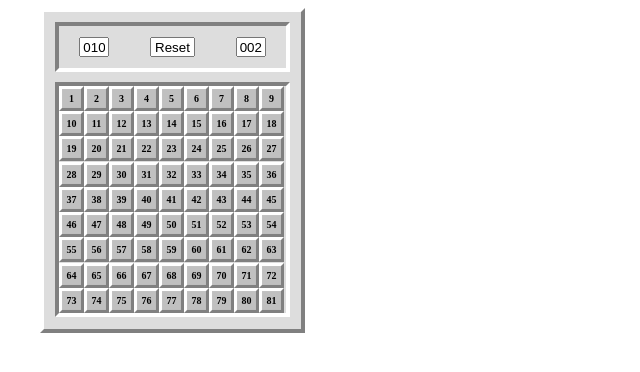
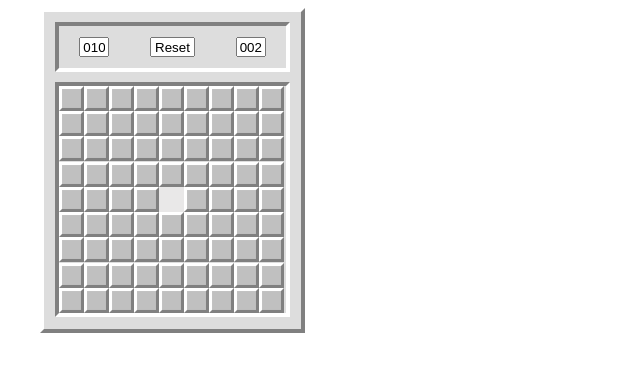
Before and after one commit to AndreiTrushnikov/js-studying__miner, a plain HTML site: page src/index.html in a window 1280 px wide. Both pictures are taken after a click on the element 172 px from the left and 199 px from the top of the page. Shown: the whole page, without its empty margins (0-640 px from the left). Drawn offline with nearby package versions, Linux system fonts and the light colour scheme.

Commit message:
Промежуточные изменения

```diff
--- a/src/css/style.css
+++ b/src/css/style.css
@@ -54,7 +54,8 @@
     border-bottom: 4px solid #fff;
 }
 .miner-cell {
-    font-size: 10px;
+    font-size: 14px;
+    color: blue;
     width: 25px;
     height: 25px;
     background-image: url('/src/img/closed.svg');
@@ -65,14 +66,15 @@
     font-weight: 700;
     text-align: center;
 }
-.miner-cell--free {
-    background-color: #fff;
-    border: 1px solid rgb(211, 211, 211);
-}
 .miner-cell--bomb {
     background-image: url('/src/img/flag.png');
     background-size: contain;
-    background-color: #fff;
+    background-color: rgb(233, 232, 232);
+}
+.miner-cell--free {
+    background-image: none;
+    background-color: rgb(233, 232, 232);
+    border: 1px solid rgb(233, 232, 232);
 }
 .miner-cell--error {
     background-image: none;
--- a/src/index.html
+++ b/src/index.html
@@ -16,87 +16,87 @@
                     <input class="miner-header__btn" readonly type="text" id="timer" value="000">
                 </div>
                 <div class="miner-body" id="miner-body">
-                    <div class="miner-cell" data-x="1" data-y="1" data-id="1">1</div>
-                    <div class="miner-cell" data-x="2" data-y="1" data-id="2">2</div>
-                    <div class="miner-cell" data-x="3" data-y="1" data-id="3">3</div>
-                    <div class="miner-cell" data-x="4" data-y="1" data-id="4">4</div>
-                    <div class="miner-cell" data-x="5" data-y="1" data-id="5">5</div>
-                    <div class="miner-cell" data-x="6" data-y="1" data-id="6">6</div>
-                    <div class="miner-cell" data-x="7" data-y="1" data-id="7">7</div>
-                    <div class="miner-cell" data-x="8" data-y="1" data-id="8">8</div>
-                    <div class="miner-cell" data-x="9" data-y="1" data-id="9">9</div>
-                    <div class="miner-cell" data-x="1" data-y="2" data-id="10">10</div>
-                    <div class="miner-cell" data-x="2" data-y="2" data-id="11">11</div>
-                    <div class="miner-cell" data-x="3" data-y="2" data-id="12">12</div>
-                    <div class="miner-cell" data-x="4" data-y="2" data-id="13">13</div>
-                    <div class="miner-cell" data-x="5" data-y="2" data-id="14">14</div>
-                    <div class="miner-cell" data-x="6" data-y="2" data-id="15">15</div>
-                    <div class="miner-cell" data-x="7" data-y="2" data-id="16">16</div>
-                    <div class="miner-cell" data-x="8" data-y="2" data-id="17">17</div>
-                    <div class="miner-cell" data-x="9" data-y="2" data-id="18">18</div>
-                    <div class="miner-cell" data-x="1" data-y="3" data-id="19">19</div>
-                    <div class="miner-cell" data-x="2" data-y="3" data-id="20">20</div>
-                    <div class="miner-cell" data-x="3" data-y="3" data-id="21">21</div>
-                    <div class="miner-cell" data-x="4" data-y="3" data-id="22">22</div>
-                    <div class="miner-cell" data-x="5" data-y="3" data-id="23">23</div>
-                    <div class="miner-cell" data-x="6" data-y="3" data-id="24">24</div>
-                    <div class="miner-cell" data-x="7" data-y="3" data-id="25">25</div>
-                    <div class="miner-cell" data-x="8" data-y="3" data-id="26">26</div>
-                    <div class="miner-cell" data-x="9" data-y="3" data-id="27">27</div>
-                    <div class="miner-cell" data-x="1" data-y="4" data-id="28">28</div>
-                    <div class="miner-cell" data-x="2" data-y="4" data-id="29">29</div>
-                    <div class="miner-cell" data-x="3" data-y="4" data-id="30">30</div>
-                    <div class="miner-cell" data-x="4" data-y="4" data-id="31">31</div>
-                    <div class="miner-cell" data-x="5" data-y="4" data-id="32">32</div>
-                    <div class="miner-cell" data-x="6" data-y="4" data-id="33">33</div>
-                    <div class="miner-cell" data-x="7" data-y="4" data-id="34">34</div>
-                    <div class="miner-cell" data-x="8" data-y="4" data-id="35">35</div>
-                    <div class="miner-cell" data-x="9" data-y="4" data-id="36">36</div>
-                    <div class="miner-cell" data-x="1" data-y="5" data-id="37">37</div>
-                    <div class="miner-cell" data-x="2" data-y="5" data-id="38">38</div>
-                    <div class="miner-cell" data-x="3" data-y="5" data-id="39">39</div>
-                    <div class="miner-cell" data-x="4" data-y="5" data-id="40">40</div>
-                    <div class="miner-cell" data-x="5" data-y="5" data-id="41">41</div>
-                    <div class="miner-cell" data-x="6" data-y="5" data-id="42">42</div>
-                    <div class="miner-cell" data-x="7" data-y="5" data-id="43">43</div>
-                    <div class="miner-cell" data-x="8" data-y="5" data-id="44">44</div>
-                    <div class="miner-cell" data-x="9" data-y="5" data-id="45">45</div>
-                    <div class="miner-cell" data-x="1" data-y="6" data-id="46">46</div>
-                    <div class="miner-cell" data-x="2" data-y="6" data-id="47">47</div>
-                    <div class="miner-cell" data-x="3" data-y="6" data-id="48">48</div>
-                    <div class="miner-cell" data-x="4" data-y="6" data-id="49">49</div>
-                    <div class="miner-cell" data-x="5" data-y="6" data-id="50">50</div>
-                    <div class="miner-cell" data-x="6" data-y="6" data-id="51">51</div>
-                    <div class="miner-cell" data-x="7" data-y="6" data-id="52">52</div>
-                    <div class="miner-cell" data-x="8" data-y="6" data-id="53">53</div>
-                    <div class="miner-cell" data-x="9" data-y="6" data-id="54">54</div>
-                    <div class="miner-cell" data-x="1" data-y="7" data-id="55">55</div>
-                    <div class="miner-cell" data-x="2" data-y="7" data-id="56">56</div>
-                    <div class="miner-cell" data-x="3" data-y="7" data-id="57">57</div>
-                    <div class="miner-cell" data-x="4" data-y="7" data-id="58">58</div>
-                    <div class="miner-cell" data-x="5" data-y="7" data-id="59">59</div>
-                    <div class="miner-cell" data-x="6" data-y="7" data-id="60">60</div>
-                    <div class="miner-cell" data-x="7" data-y="7" data-id="61">61</div>
-                    <div class="miner-cell" data-x="8" data-y="7" data-id="62">62</div>
-                    <div class="miner-cell" data-x="9" data-y="7" data-id="63">63</div>
-                    <div class="miner-cell" data-x="1" data-y="8" data-id="64">64</div>
-                    <div class="miner-cell" data-x="2" data-y="8" data-id="65">65</div>
-                    <div class="miner-cell" data-x="3" data-y="8" data-id="66">66</div>
-                    <div class="miner-cell" data-x="4" data-y="8" data-id="67">67</div>
-                    <div class="miner-cell" data-x="5" data-y="8" data-id="68">68</div>
-                    <div class="miner-cell" data-x="6" data-y="8" data-id="69">69</div>
-                    <div class="miner-cell" data-x="7" data-y="8" data-id="70">70</div>
-                    <div class="miner-cell" data-x="8" data-y="8" data-id="71">71</div>
-                    <div class="miner-cell" data-x="9" data-y="8" data-id="72">72</div>
-                    <div class="miner-cell" data-x="1" data-y="9" data-id="73">73</div>
-                    <div class="miner-cell" data-x="2" data-y="9" data-id="74">74</div>
-                    <div class="miner-cell" data-x="3" data-y="9" data-id="75">75</div>
-                    <div class="miner-cell" data-x="4" data-y="9" data-id="76">76</div>
-                    <div class="miner-cell" data-x="5" data-y="9" data-id="77">77</div>
-                    <div class="miner-cell" data-x="6" data-y="9" data-id="78">78</div>
-                    <div class="miner-cell" data-x="7" data-y="9" data-id="79">79</div>
-                    <div class="miner-cell" data-x="8" data-y="9" data-id="80">80</div>
-                    <div class="miner-cell" data-x="9" data-y="9" data-id="81">81</div>
+                    <div class="miner-cell" data-x="1" data-y="1" data-id="1"> </div>
+                    <div class="miner-cell" data-x="2" data-y="1" data-id="2"> </div>
+                    <div class="miner-cell" data-x="3" data-y="1" data-id="3"> </div>
+                    <div class="miner-cell" data-x="4" data-y="1" data-id="4"> </div>
+                    <div class="miner-cell" data-x="5" data-y="1" data-id="5"> </div>
+                    <div class="miner-cell" data-x="6" data-y="1" data-id="6"> </div>
+                    <div class="miner-cell" data-x="7" data-y="1" data-id="7"> </div>
+                    <div class="miner-cell" data-x="8" data-y="1" data-id="8"> </div>
+                    <div class="miner-cell" data-x="9" data-y="1" data-id="9"> </div>
+                    <div class="miner-cell" data-x="1" data-y="2" data-id="10"></div>
+                    <div class="miner-cell" data-x="2" data-y="2" data-id="11"></div>
+                    <div class="miner-cell" data-x="3" data-y="2" data-id="12"></div>
+                    <div class="miner-cell" data-x="4" data-y="2" data-id="13"></div>
+                    <div class="miner-cell" data-x="5" data-y="2" data-id="14"></div>
+                    <div class="miner-cell" data-x="6" data-y="2" data-id="15"></div>
+                    <div class="miner-cell" data-x="7" data-y="2" data-id="16"></div>
+                    <div class="miner-cell" data-x="8" data-y="2" data-id="17"></div>
+                    <div class="miner-cell" data-x="9" data-y="2" data-id="18"></div>
+                    <div class="miner-cell" data-x="1" data-y="3" data-id="19"></div>
+                    <div class="miner-cell" data-x="2" data-y="3" data-id="20"></div>
+                    <div class="miner-cell" data-x="3" data-y="3" data-id="21"></div>
+                    <div class="miner-cell" data-x="4" data-y="3" data-id="22"></div>
+                    <div class="miner-cell" data-x="5" data-y="3" data-id="23"></div>
+                    <div class="miner-cell" data-x="6" data-y="3" data-id="24"></div>
+                    <div class="miner-cell" data-x="7" data-y="3" data-id="25"></div>
+                    <div class="miner-cell" data-x="8" data-y="3" data-id="26"></div>
+                    <div class="miner-cell" data-x="9" data-y="3" data-id="27"></div>
+                    <div class="miner-cell" data-x="1" data-y="4" data-id="28"></div>
+                    <div class="miner-cell" data-x="2" data-y="4" data-id="29"></div>
+                    <div class="miner-cell" data-x="3" data-y="4" data-id="30"></div>
+                    <div class="miner-cell" data-x="4" data-y="4" data-id="31"></div>
+                    <div class="miner-cell" data-x="5" data-y="4" data-id="32"></div>
+                    <div class="miner-cell" data-x="6" data-y="4" data-id="33"></div>
+                    <div class="miner-cell" data-x="7" data-y="4" data-id="34"></div>
+                    <div class="miner-cell" data-x="8" data-y="4" data-id="35"></div>
+                    <div class="miner-cell" data-x="9" data-y="4" data-id="36"></div>
+                    <div class="miner-cell" data-x="1" data-y="5" data-id="37"></div>
+                    <div class="miner-cell" data-x="2" data-y="5" data-id="38"></div>
+                    <div class="miner-cell" data-x="3" data-y="5" data-id="39"></div>
+                    <div class="miner-cell" data-x="4" data-y="5" data-id="40"></div>
+                    <div class="miner-cell" data-x="5" data-y="5" data-id="41"></div>
+                    <div class="miner-cell" data-x="6" data-y="5" data-id="42"></div>
+                    <div class="miner-cell" data-x="7" data-y="5" data-id="43"></div>
+                    <div class="miner-cell" data-x="8" data-y="5" data-id="44"></div>
+                    <div class="miner-cell" data-x="9" data-y="5" data-id="45"></div>
+                    <div class="miner-cell" data-x="1" data-y="6" data-id="46"></div>
+                    <div class="miner-cell" data-x="2" data-y="6" data-id="47"></div>
+                    <div class="miner-cell" data-x="3" data-y="6" data-id="48"></div>
+                    <div class="miner-cell" data-x="4" data-y="6" data-id="49"></div>
+                    <div class="miner-cell" data-x="5" data-y="6" data-id="50"></div>
+                    <div class="miner-cell" data-x="6" data-y="6" data-id="51"></div>
+                    <div class="miner-cell" data-x="7" data-y="6" data-id="52"></div>
+                    <div class="miner-cell" data-x="8" data-y="6" data-id="53"></div>
+                    <div class="miner-cell" data-x="9" data-y="6" data-id="54"></div>
+                    <div class="miner-cell" data-x="1" data-y="7" data-id="55"></div>
+                    <div class="miner-cell" data-x="2" data-y="7" data-id="56"></div>
+                    <div class="miner-cell" data-x="3" data-y="7" data-id="57"></div>
+                    <div class="miner-cell" data-x="4" data-y="7" data-id="58"></div>
+                    <div class="miner-cell" data-x="5" data-y="7" data-id="59"></div>
+                    <div class="miner-cell" data-x="6" data-y="7" data-id="60"></div>
+                    <div class="miner-cell" data-x="7" data-y="7" data-id="61"></div>
+                    <div class="miner-cell" data-x="8" data-y="7" data-id="62"></div>
+                    <div class="miner-cell" data-x="9" data-y="7" data-id="63"></div>
+                    <div class="miner-cell" data-x="1" data-y="8" data-id="64"></div>
+                    <div class="miner-cell" data-x="2" data-y="8" data-id="65"></div>
+                    <div class="miner-cell" data-x="3" data-y="8" data-id="66"></div>
+                    <div class="miner-cell" data-x="4" data-y="8" data-id="67"></div>
+                    <div class="miner-cell" data-x="5" data-y="8" data-id="68"></div>
+                    <div class="miner-cell" data-x="6" data-y="8" data-id="69"></div>
+                    <div class="miner-cell" data-x="7" data-y="8" data-id="70"></div>
+                    <div class="miner-cell" data-x="8" data-y="8" data-id="71"></div>
+                    <div class="miner-cell" data-x="9" data-y="8" data-id="72"></div>
+                    <div class="miner-cell" data-x="1" data-y="9" data-id="73"></div>
+                    <div class="miner-cell" data-x="2" data-y="9" data-id="74"></div>
+                    <div class="miner-cell" data-x="3" data-y="9" data-id="75"></div>
+                    <div class="miner-cell" data-x="4" data-y="9" data-id="76"></div>
+                    <div class="miner-cell" data-x="5" data-y="9" data-id="77"></div>
+                    <div class="miner-cell" data-x="6" data-y="9" data-id="78"></div>
+                    <div class="miner-cell" data-x="7" data-y="9" data-id="79"></div>
+                    <div class="miner-cell" data-x="8" data-y="9" data-id="80"></div>
+                    <div class="miner-cell" data-x="9" data-y="9" data-id="81"></div>
                 </div>
             </div>
         </div>
--- a/src/js/script.js
+++ b/src/js/script.js
@@ -10,20 +10,20 @@ let tablo = document.querySelector('#tablo'); // Табло с оставшим
 let startReset = document.getElementById('reset'); // Кнопка начала-сброса
 let cellsBlock = document.getElementById('miner-body'); // Отец всех полей с возможными минами
 let cells = document.getElementsByClassName('miner-cell'); // Множество всех полей с возможными минами
-let arr = []; // Массив с ячейками, содержащими мины
+let arrWithRandomMines = []; // Массив с ячейками, содержащими мины
 let timer = document.getElementById("timer"); // Input с таймером
 let timerId; // ID таймера
 let tempRand;
 let minesObj = {}; // Объект для связи мин с ячейками, для их проверки
+let numberOfMines;
 
-const minesCount = 9; // Количество мин (Ставить на единицу меньше нужного)
+const minesCount = 10; // Количество мин
 const minCell = 1;     // от 1 ячейки
 const maxCell = 81;    // до 81 ячейки
+const maxX = 9;
+const maxY = 9;
 
 let tempMines = 0;
-
-console.log(arr);
-
 
 // Таймер в хедере
 function startTimer() {
@@ -38,19 +38,30 @@ function startTimer() {
     document.getElementById("timer").setAttribute('value',  timer.value);
 }
 
+// Если попался на мину
+function loser() {
+    timer.value = '000';
+    clearInterval(timerId);
+    startReset.value = 'Start';
+    arrWithRandomMines = [];
+    cellsBlock.classList.add('lose');
+}
+
 // Проверка на мину
-function checkMine(target, arr) {
+function checkMine(target, arrWithRandomMines) {
     let id = target.getAttribute('data-id');
 
     if (id == null) {
         return;
     }
 
-    for (var element in arr) {
+    for (var element in arrWithRandomMines) {
         // debugger
-        if (arr[element] == id ) {
+        if (arrWithRandomMines[element] == id ) {
             target.classList.add('miner-cell--error');
             console.log('Бабах! Ячейка с миной = ', id);
+            loser();
+            return;
         }
     }
 }
@@ -64,22 +75,20 @@ function randomMines(min, max, quantity) {
     // Проверка на то, чтобы не было одинаковых рандомных чисел
     function checkTheSameRand() {
         tempRand = Math.round(rand());
-        if (arr.includes(tempRand)) {
+        if (arrWithRandomMines.includes(tempRand)) {
             checkTheSameRand();
         }
         return tempRand;
     }
 
     for (let i=0; i<=quantity; i++) {
-        arr[i] = checkTheSameRand();
+        arrWithRandomMines[i] = checkTheSameRand();
     }
-    return arr;
+    return arrWithRandomMines;
 }
 
 // Проверка того, сколько осталось бомб (Нужна проверка для случаев победы или неправильно расположения мин)
 function checkNumberOfBombs() {
-    console.log(cells);
-
     for (let element in cells) {
         if (cells.hasOwnProperty(element)) {
            if (cells[element].classList.contains('miner-cell--bomb')) {
@@ -90,57 +99,159 @@ function checkNumberOfBombs() {
     }
     tempMines = 0;
 }
+
+// Создание общего объекта со всеми ячейками и минами
+function minesObjFn(arrWithRandomMines,maxX,maxY) {
+    let fullObj = {};
+    let x = 1;
+    let y = 1;
+    // console.log(arrWithRandomMines);
+
+    // создание пустого объекта ячеек
+    for (var i=1; i<=maxX*maxY; i++) {
+        fullObj[i] = {"x": x,"y":y, mine: false};
+        x++;
+        if (x == 10) {
+            y++;
+            x = 1;
+        }
+    }
+
+    // добавление мин
+    for (var el in fullObj) {
+        if (arrWithRandomMines.includes(parseInt(el))) {
+            fullObj[el].mine = true;
+        }
+    }
+
+    return fullObj;
+}
+
 // Проверки пустых ячеек
-// function checkCell(x,y) {
-//     if ((x == 1) && (y == 1)) {
+function checkCell(target, minesObj) {
+    console.log(minesObj);
 
-//     }
-// }
-//
-function minesObjFn(arr) {
-    console.log(arr);
+    let cell = target.getAttribute('data-id');
+    console.log(minesObj[cell]);
 
+    let x = minesObj[cell].x;
+    let y = minesObj[cell].y;
+    let count = 0;
+    let siblingsObj = {
+        1: {"x": x-1,"y":y-1,mine:'',id:'',isCheck: false},
+        2: {"x": x  ,"y":y-1,mine:'',id:'',isCheck: false},
+        3: {"x": x+1,"y":y-1,mine:'',id:'',isCheck: false},
+        4: {"x": x-1,"y":y  ,mine:'',id:'',isCheck: false},
+        5: {"x": x+1,"y":y  ,mine:'',id:'',isCheck: false},
+        6: {"x": x-1,"y":y+1,mine:'',id:'',isCheck: false},
+        7: {"x": x  ,"y":y+1,mine:'',id:'',isCheck: false},
+        8: {"x": x+1,"y":y+1,mine:'',id:'',isCheck: false}
+    };
+
+    console.log(siblingsObj);
+
+    // Собираем новый объект с соседями, с указателями на мину
+    for (let mineEl in minesObj) {
+        if (minesObj.hasOwnProperty(mineEl)) {
+            for (let newMineEl in siblingsObj) {
+                if (siblingsObj.hasOwnProperty(newMineEl)) {
+                    // Если есть мина в основном объекте, то добавляем id в новый объект
+                    console.log(minesObj[mineEl].mine);
+
+                    // if (minesObj[mineEl].mine == true) {
+                    //     siblingsObj[newMineEl].id = mineEl;
+                    // }
+                }
+            }
+        }
+    }
+
+
+    // debugger
+    target.classList.add('miner-cell--free');
+
+    // if (count == 0) {
+
+    // }
+
+    return count;
 }
+
+// Очистка поля
+function clearField() {
+    for (var cell in cells) {
+        if (cells.hasOwnProperty(cell)) {
+            cells[cell].classList.remove("miner-cell--bomb");
+            cells[cell].innerHTML = '';
+        }
+    }
+}
+
 // Функция запуска игры
 function start() {
+    console.clear();
+    cellsBlock.classList.remove('lose');
+
     if (startReset.value == 'Start') {
         timerId = setInterval(() => startTimer(), 1000);
         startReset.value = 'Reset';
-        arr = randomMines(minCell, maxCell, minesCount); // Создание массива с минами
-        minesObj = minesObjFn(arr);
+        arrWithRandomMines = randomMines(minCell, maxCell, minesCount); // Создание массива с минами
+        minesObj = minesObjFn(arrWithRandomMines,maxX,maxY);
+
     } else if (startReset.value == 'Reset') {
+        // Очищаем всё
         timer.value = '000';
         clearInterval(timerId);
         startReset.value = 'Start';
-        arr = [];
+        arrWithRandomMines = [];
+        clearField();
     }
 
     for (var element in cells) {
         if (cells.hasOwnProperty(element)) {
              cells[element].classList.remove('miner-cell--error');
+             cells[element].classList.remove('miner-cell--free');
         }
     }
 
-    console.log(arr);
-    return arr;
+    console.log(arrWithRandomMines);
+    return arrWithRandomMines;
 }
 
-// Клик по старту
-startReset.addEventListener('click', function(e) {
-    e.preventDefault();
-    start(e);
-});
 // Клик по ячейке
 cellsBlock.addEventListener('click', function(e) {
     e.preventDefault();
-    let x = e.target.getAttribute('data-x');
-    let y = e.target.getAttribute('data-y');
+    e.stopPropagation();
+
+    if (e.target.classList.contains('miner-body')) {
+        return;
+    }
+
+    if (cellsBlock.classList.contains('lose')) {
+        return;
+    }
+
+    console.log('e.target=', e.target);
 
     if (startReset.value == 'Start') {
         start();
-        checkMine(e.target, arr);
+        checkMine(e.target, arrWithRandomMines);
+        numberOfMines = checkCell(e.target, minesObj); // проверка ячейки и возврат количества мин рядом
+
+        if ((numberOfMines == null) || (numberOfMines == 0)) {
+            e.target.innerHTML = '';
+        } else {
+            e.target.innerHTML = numberOfMines;
+        }
     } else {
-        checkMine(e.target, arr);
+        checkMine(e.target, arrWithRandomMines);
+        numberOfMines = checkCell(e.target, minesObj); // проверка ячейки и возврат количества мин рядом
+
+        if ((numberOfMines == null) || (numberOfMines == 0)) {
+            e.target.innerHTML = '';
+        } else {
+            e.target.innerHTML = numberOfMines;
+        }
     }
     console.log(e.target);
 });
@@ -148,6 +259,11 @@ cellsBlock.addEventListener('click', function(e) {
 // Правый клик по ячейке - установка флажка
 cellsBlock.addEventListener('contextmenu', function(e) {
     e.preventDefault();
+
+    if (cellsBlock.classList.contains('lose')) {
+        return;
+    }
+
     e.target.classList.toggle('miner-cell--bomb');
     if (startReset.value == 'Start') {
         start();
@@ -157,3 +273,10 @@ cellsBlock.addEventListener('contextmenu', function(e) {
     }
     return false;
 }, false);
+
+// Клик по старту
+startReset.addEventListener('click', function(e) {
+    e.preventDefault();
+    e.stopPropagation();
+    start(e);
+});
```
Also changed, not shown: 1 other file.
